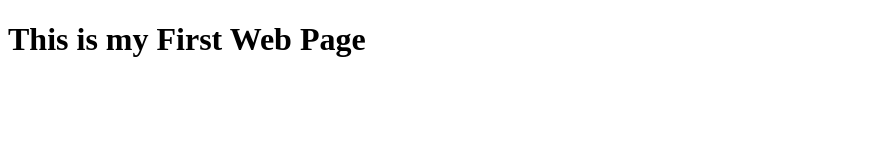
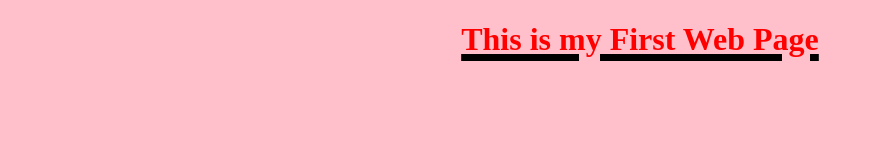
Before and after one commit to Sarah-Wambui/My-Website, a plain HTML site: page index.html in a window 1280 px wide. Shown: the whole page, without its empty margins (0-874 px from the left). Drawn offline with Linux system fonts and the light colour scheme.

Commit message:
add style.css, connect to index.html

```diff
--- a/index.html
+++ b/index.html
@@ -4,6 +4,7 @@
     <meta charset="UTF-8">
     <meta http-equiv="X-UA-Compatible" content="IE=edge">
     <meta name="viewport" content="width=device-width, initial-scale=1.0">
+    <link rel="stylesheet" href="style.css">
     <title>My Website</title>
 </head>
 <body>
--- /dev/null
+++ b/style.css
@@ -0,0 +1,8 @@
+body {
+    background : pink;
+}
+h1 {
+    text-align: center;
+    text-decoration: underline black solid 7px;
+    color: red
+}
```
